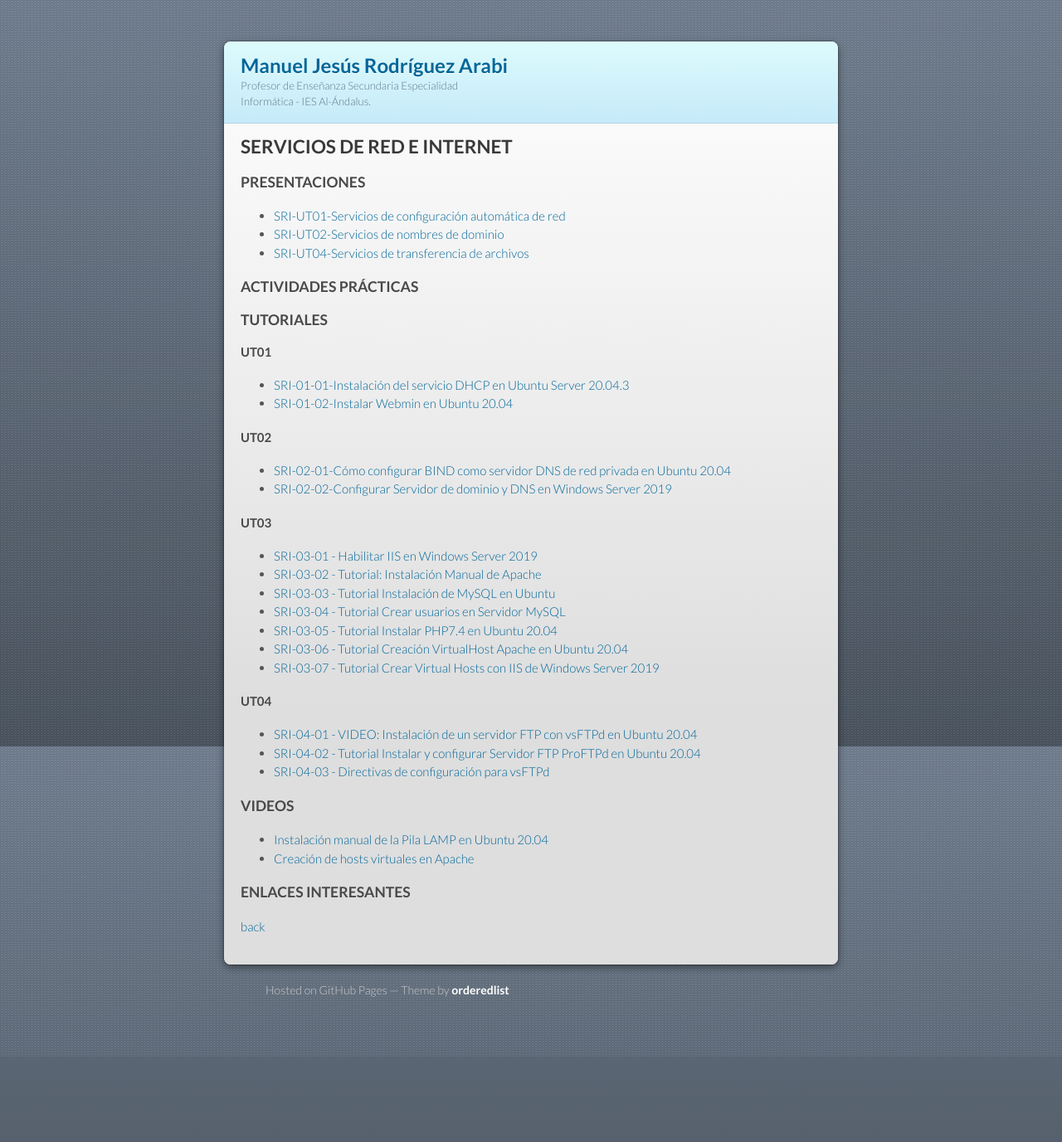
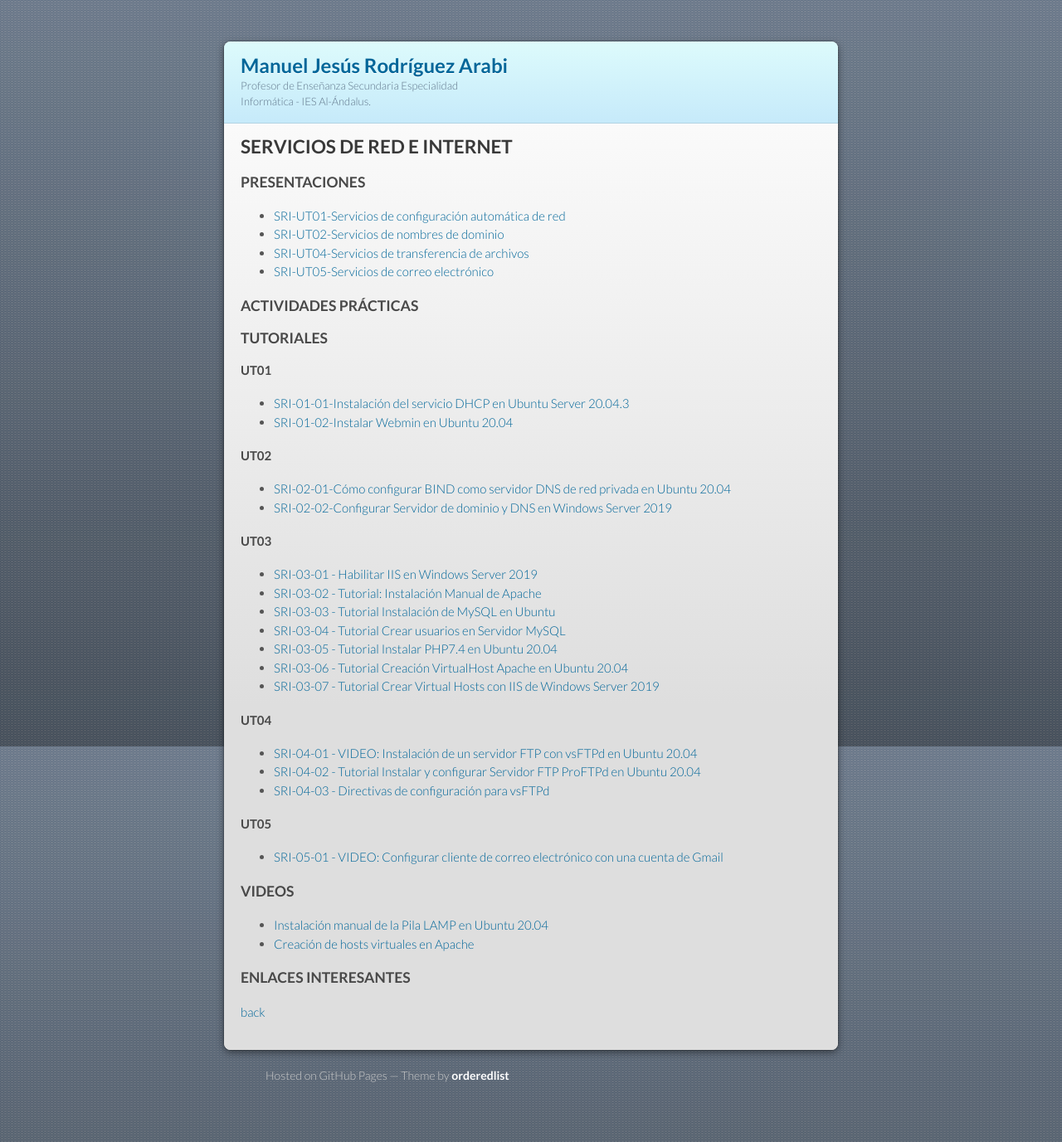
Before and after one commit to mrodara/mrodara.github.io, a Jekyll site: the page built from mods/sri.md, in a window 1280 px wide. Shown: the whole page at 83% size. Built offline with Jekyll 4.4.1, drawn with Linux system fonts in a browser that asks for light colours; our own code applies the rules of GitHub Pages for plain Markdown files; before the commit the page ends 1274 px from its top, so only the background shows below that.

Commit message:
SRI slides UT05 video tutorial configuración email

```diff
--- a/mods/sri.md
+++ b/mods/sri.md
@@ -9,6 +9,7 @@ layout: default
 * [SRI-UT01-Servicios de configuración automática de red](https://slides.com/manueljesusrodriguezarabi/deck-87afca/fullscreen)
 * [SRI-UT02-Servicios de nombres de dominio](https://slides.com/manueljesusrodriguezarabi/deck-2b09b4/fullscreen)
 * [SRI-UT04-Servicios de transferencia de archivos](https://slides.com/manueljesusrodriguezarabi/sri-ut02-servicios-de-nombres-de-dominio/fullscreen)
+* [SRI-UT05-Servicios de correo electrónico](https://slides.com/manueljesusrodriguezarabi/sri-ut04-servicios-de-transferencia-de-archivos/fullscreen)
 
 ### ACTIVIDADES PRÁCTICAS
 
@@ -36,6 +37,9 @@ layout: default
 * [SRI-04-02 - Tutorial Instalar y configurar Servidor FTP ProFTPd en Ubuntu 20.04](https://docs.google.com/document/d/1dgxRkMEWnRecCsSN6HuZbZv0XqYV5KV8_6f-wwID3mw/edit?usp=sharing)
 * [SRI-04-03 - Directivas de configuración para vsFTPd](../documentos/sri04_directivas_vsftpd.pdf)
 
+#### UT05
+* [SRI-05-01 - VIDEO: Configurar cliente de correo electrónico con una cuenta de Gmail](https://youtu.be/hpf08RuEfxw)
+
 ### VIDEOS
 * [Instalación manual de la Pila LAMP en Ubuntu 20.04](https://youtu.be/fNNDBpP3gYM)
 * [Creación de hosts virtuales en Apache](https://youtu.be/-Siajf5Yi7I)
```
